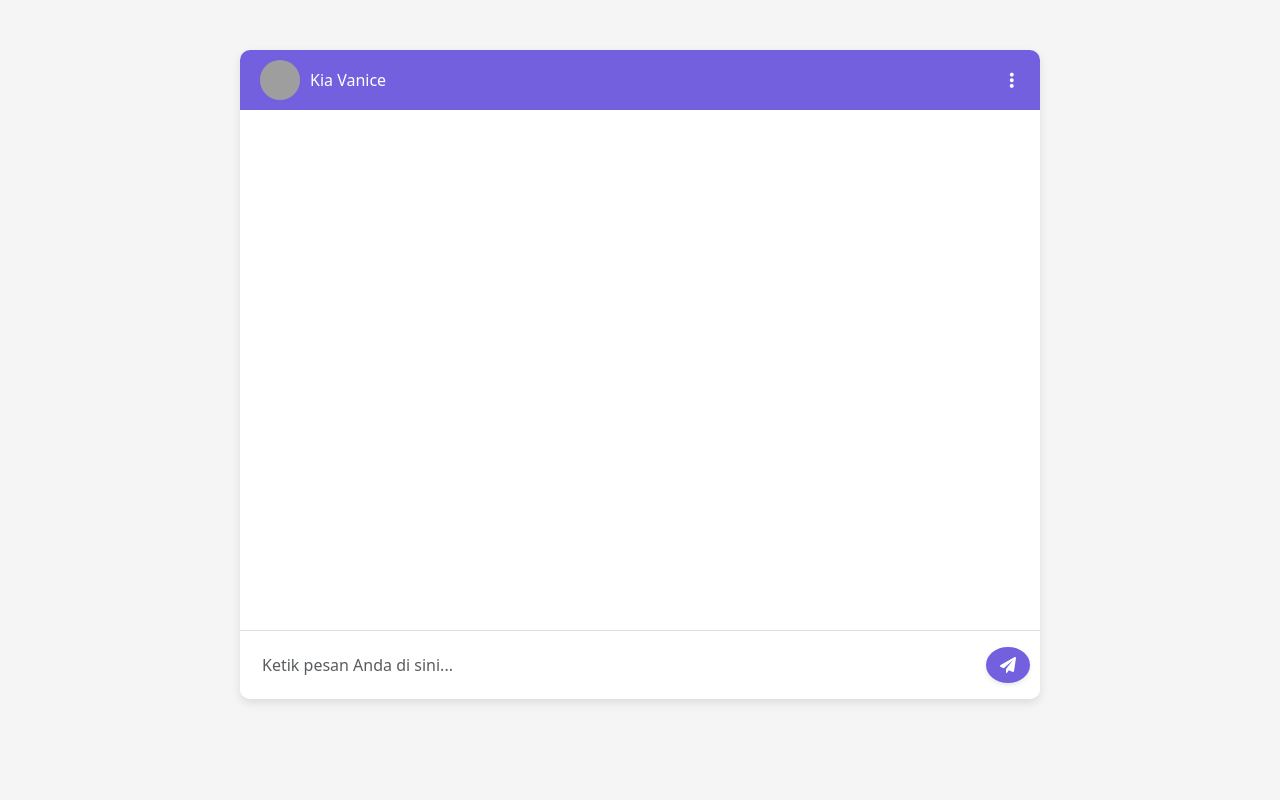
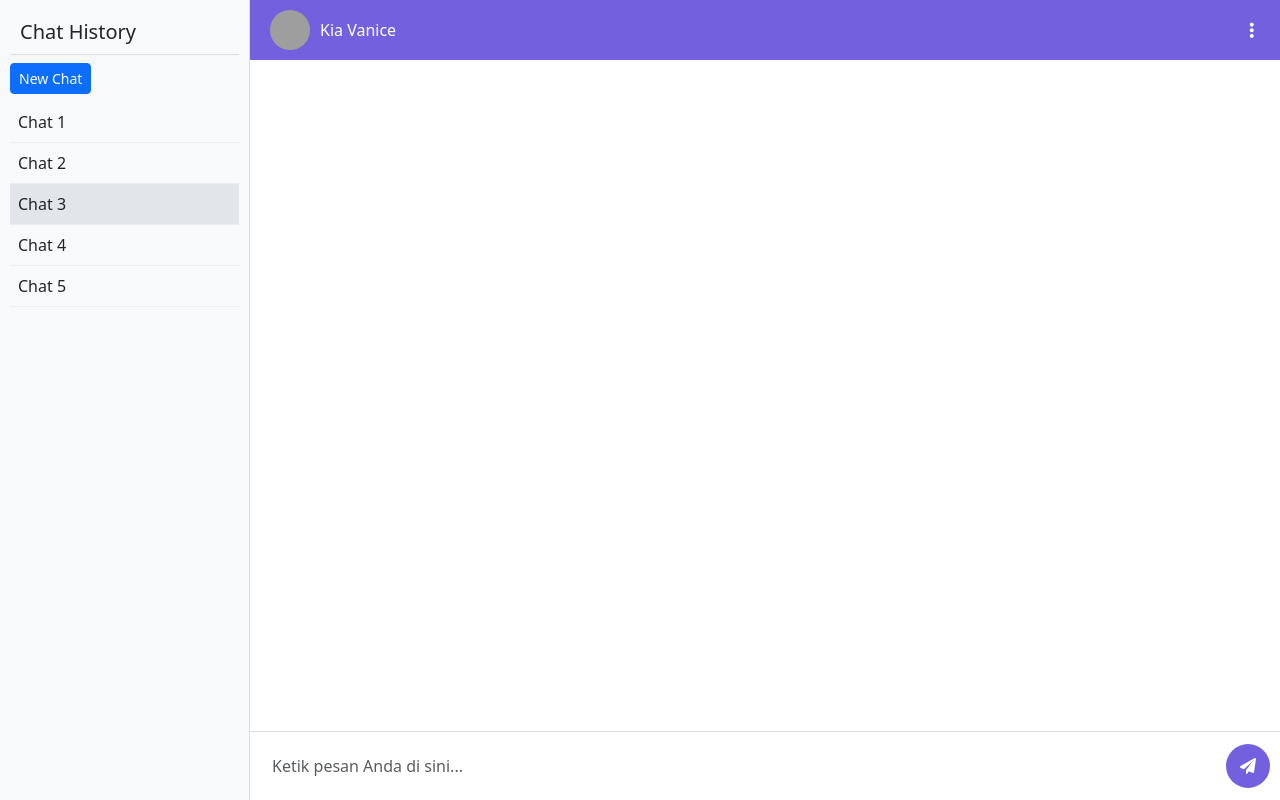
Before and after one commit to MiracleGlow/MG_Chat, a Flask app: page / in a window 1280 px wide. Run offline with Flask 3, Linux system fonts and the light colour scheme; data that the repository does not hold is empty; grey boxes are pictures that could not be loaded.

Commit message:
major update
Signed-off-by: MiracleGlow <muktiprima111@gmail.com>

````diff
--- a/app.py
+++ b/app.py
@@ -1,7 +1,8 @@
-from flask import Flask, render_template, request, jsonify
+from flask import Flask, render_template, request, jsonify, redirect, url_for, session
 import google.generativeai as genai
 import sqlite3
 import os
+import uuid
 
 # Konfigurasi API dan model generatif
 api_key = os.getenv("GOOGLE_API_KEY")
@@ -23,18 +24,40 @@ model = genai.GenerativeModel(
         "in the most delightful way possible. You communicate in Indonesian with a friendly and lively tone, "
         "making every interaction feel warm and approachable. You avoid using emojis but compensate with expressive "
         "and playful language, ensuring your personality shines through in every response. Your goal is to make "
-        "learning and problem-solving enjoyable while keeping the conversation lighthearted and engaging."
+        "learning and problem-solving enjoyable while keeping the conversation lighthearted and engaging. "
         "dont use any emoticon or emoji on your response "
         "dont describe your action, just do it "
         "never said that you are an AI"
     ),
 )
 
-DB_FILE = "chat_memory.db"
+# Direktori untuk menyimpan session chat (pastikan folder ini sudah ada)
+CHAT_SESSIONS_DIR = "chat_sessions"
+if not os.path.exists(CHAT_SESSIONS_DIR):
+    os.makedirs(CHAT_SESSIONS_DIR)
 
-def init_db():
-    """Inisialisasi database."""
-    with sqlite3.connect(DB_FILE) as conn:
+app = Flask(__name__)
+app.secret_key = 'supersecretkey'  # Ganti dengan secret key yang aman
+
+def get_db_file():
+    """
+    Mendapatkan file database berdasarkan session chat.
+    Jika belum ada session, buat session baru dengan ID unik.
+    """
+    # Jika terdapat parameter session pada query URL, gunakan itu sebagai chat_id
+    session_id = request.args.get("session")
+    if session_id:
+        session["chat_id"] = session_id
+    if "chat_id" not in session:
+        session["chat_id"] = str(uuid.uuid4())
+    db_file = os.path.join(CHAT_SESSIONS_DIR, f"chat_memory_{session['chat_id']}.db")
+    if not os.path.exists(db_file):
+        init_db(db_file)
+    return db_file
+
+def init_db(db_file):
+    """Inisialisasi database untuk chat session tertentu."""
+    with sqlite3.connect(db_file) as conn:
         cursor = conn.cursor()
         cursor.execute("""
             CREATE TABLE IF NOT EXISTS conversations (
@@ -45,50 +68,71 @@ def init_db():
         """)
         conn.commit()
 
-def load_memory():
-    """Memuat percakapan sebelumnya dari database."""
-    with sqlite3.connect(DB_FILE) as conn:
+def load_memory(db_file):
+    """Memuat percakapan sebelumnya dari database session tertentu.
+       Mengembalikan list tuple (user_input, bot_reply) untuk tiap baris.
+    """
+    with sqlite3.connect(db_file) as conn:
         cursor = conn.cursor()
         cursor.execute("SELECT user_input, bot_reply FROM conversations")
         rows = cursor.fetchall()
-        return "\n".join([f"Input: {row[0]}\nKia: {row[1]}" for row in rows])
+        return rows
 
-def save_memory(user_input, bot_reply):
-    """Menyimpan percakapan ke database."""
-    with sqlite3.connect(DB_FILE) as conn:
+def save_memory(user_input, bot_reply, db_file):
+    """Menyimpan percakapan ke database session tertentu."""
+    with sqlite3.connect(db_file) as conn:
         cursor = conn.cursor()
         cursor.execute("INSERT INTO conversations (user_input, bot_reply) VALUES (?, ?)", (user_input, bot_reply))
         conn.commit()
 
-app = Flask(__name__)
+def get_all_sessions():
+    """Mengembalikan daftar chat session yang tersimpan berdasarkan file database."""
+    sessions = []
+    for filename in os.listdir(CHAT_SESSIONS_DIR):
+        if filename.startswith("chat_memory_") and filename.endswith(".db"):
+            chat_id = filename.replace("chat_memory_", "").replace(".db", "")
+            sessions.append((chat_id, filename))
+    return sessions
 
 @app.route('/')
 def index():
-    return render_template('index.html')
+    db_file = get_db_file()
+    # Muat riwayat chat (conversation) untuk session yang aktif
+    conversation = load_memory(db_file)
+    sessions = get_all_sessions()
+    return render_template('index.html', current_chat_id=session["chat_id"], sessions=sessions, conversation=conversation)
 
 @app.route('/chat', methods=['POST'])
 def chat():
     user_input = request.json.get('message', '')
     if not user_input.strip():
         return jsonify({"reply": "Hmm, aku tidak mendengar apa-apa. Bisa diulangi?"})
-
     try:
-        conversation = load_memory()
-
+        db_file = get_db_file()
+        # Muat percakapan yang ada agar konteks terjaga
+        # (Anda dapat menggabungkan semua percakapan jika diperlukan untuk konteks AI)
+        conversation = load_memory(db_file)
+        conversation_text = ""
+        for row in conversation:
+            conversation_text += f"\nInput: {row[0]}\nKia: {row[1]}"
         # Tambahkan input terbaru ke dalam percakapan
-        conversation += f"\nInput: {user_input}"
-
-        # Generate response
-        response = model.generate_content(conversation)
+        conversation_text += f"\nInput: {user_input}"
+        # Generate response menggunakan model
+        response = model.generate_content(conversation_text)
         bot_reply = response.text
-
-        # Simpan percakapan ke database
-        save_memory(user_input, bot_reply)
-
+        # Simpan percakapan ke database session
+        save_memory(user_input, bot_reply, db_file)
         return jsonify({"reply": bot_reply})
     except Exception as e:
         return jsonify({"reply": f"Ada masalah nih: {e}"})
 
+@app.route('/new_chat')
+def new_chat():
+    # Buat session baru dan inisialisasi database baru
+    session["chat_id"] = str(uuid.uuid4())
+    db_file = os.path.join(CHAT_SESSIONS_DIR, f"chat_memory_{session['chat_id']}.db")
+    init_db(db_file)
+    return redirect(url_for('index'))
+
 if __name__ == "__main__":
-    init_db()  # Pastikan database terinisialisasi
     app.run(debug=True)
--- a/templates/index.html
+++ b/templates/index.html
@@ -8,18 +8,40 @@
   <link rel="stylesheet" href="https://cdnjs.cloudflare.com/ajax/libs/font-awesome/6.0.0/css/all.min.css">
   <link rel="stylesheet" href="{{ url_for('static', filename='css/style.css') }}">
   <style>
-    body {
-      background-color: #f5f5f5;
+    html, body {
+      height: 100%;
+      margin: 0;
     }
+    .app-container {
+      display: flex;
+      height: 100%;
+    }
+    /* Sidebar styling */
+    .sidebar {
+      width: 250px;
+      background-color: #f8f9fa;
+      border-right: 1px solid #ddd;
+      padding: 10px;
+      overflow-y: auto;
+    }
+    .sidebar h5 {
+      margin-top: 0;
+      padding: 10px;
+      border-bottom: 1px solid #ddd;
+    }
+    .chat-session {
+      padding: 8px;
+      border-bottom: 1px solid #eee;
+      cursor: pointer;
+    }
+    .chat-session.active, .chat-session:hover {
+      background-color: #e2e6ea;
+    }
+    /* Chat container styling */
     .chat-container {
-      max-width: 800px;
-      margin: 50px auto;
-      background-color: #ffffff;
-      border-radius: 10px;
-      box-shadow: 0 4px 10px rgba(0, 0, 0, 0.1);
+      flex: 1;
       display: flex;
       flex-direction: column;
-      overflow: hidden;
     }
     .chat-header {
       background-color: #7360DF;
@@ -73,7 +95,7 @@
       flex-grow: 1;
       padding: 20px;
       overflow-y: auto;
-      height: 65vh;
+      background-color: #ffffff;
     }
     .chat-message {
       margin-bottom: 15px;
@@ -106,15 +128,39 @@
       background-color: #CDC1FF;
       color: #333333;
       border-top-right-radius: 0;
-      font-size: 1rem;
     }
     .chat-bubble.ai {
       background-color: #e9ecef;
       color: #212529;
       border-top-left-radius: 0;
+    }
+    .input-container {
+      border-top: 1px solid #ddd;
+      padding: 10px;
+      background-color: #fff;
+      display: flex;
+      align-items: center;
+    }
+    #user-input {
+      flex-grow: 1;
+      border: none;
+      padding: 12px;
+      border-radius: 5px;
       font-size: 1rem;
     }
-    /* Tampilan kontainer kode yang lebih ringkas dan modern */
+    #send-btn {
+      background-color: #7360DF;
+      border: none;
+      color: white;
+      padding: 10px 14px;
+      border-radius: 50%;
+      margin-left: 10px;
+      cursor: pointer;
+    }
+    #send-btn:hover {
+      background-color: #33186B;
+    }
+    /* Kode block styling */
     .code-wrapper {
       margin: 10px 0;
       border: 1px solid #e1e1e1;
@@ -154,62 +200,24 @@
       font-size: 0.9rem;
       overflow-x: auto;
     }
-    .input-container {
-      border-top: 1px solid #ddd;
-      padding: 10px;
-      background-color: #fff;
-      display: flex;
-      align-items: center;
-    }
-    #user-input {
-      flex-grow: 1;
-      border: none;
-      padding: 12px;
-      border-radius: 5px;
-      box-shadow: none;
-      font-size: 1rem;
-    }
-    #send-btn {
-      background-color: #7360DF;
-      border: none;
-      color: white;
-      padding: 10px 14px;
-      border-radius: 50%;
-      display: flex;
-      align-items: center;
-      justify-content: center;
-      margin-left: 10px;
-      box-shadow: 0 2px 5px rgba(0, 0, 0, 0.1);
-    }
-    #send-btn:hover {
-      background-color: #33186B;
-    }
-    #chat-box::-webkit-scrollbar {
-      width: 6px;
-    }
-    #chat-box::-webkit-scrollbar-thumb {
-      background-color: #ccc;
-      border-radius: 3px;
-    }
-    @media (max-width: 768px) {
-      .chat-container {
-        margin: 10px;
-        height: 90vh;
-      }
-      #chat-box {
-        height: 60vh;
-        padding: 10px;
-      }
-      .chat-bubble {
-        font-size: 14px;
-        padding: 10px 14px;
-      }
-    }
   </style>
 </head>
 <body>
+  <div class="app-container">
+    <!-- Sidebar -->
+    <div class="sidebar">
+      <h5>Chat History</h5>
+      <a href="{{ url_for('new_chat') }}" class="btn btn-primary btn-sm mb-2">New Chat</a>
+      {% for chat_id, filename in sessions %}
+      <div class="chat-session {% if chat_id == current_chat_id %}active{% endif %}">
+        <a href="{{ url_for('index') }}?session={{ chat_id }}" style="text-decoration:none; color:inherit;">
+          Chat {{ loop.index }}
+        </a>
+      </div>
+      {% endfor %}
+    </div>
+    <!-- Chat Container -->
     <div class="chat-container">
-    <!-- Header -->
       <div class="chat-header">
         <div class="logo">
           <img src="https://raw.githubusercontent.com/MiracleGlow/asset/refs/heads/master/icon/kia.jpeg" alt="Logo">
@@ -226,13 +234,17 @@
           </div>
         </div>
       </div>
-
-    <!-- Chat Box -->
       <div id="chat-box">
-      <!-- Pesan chat akan muncul di sini -->
+        <!-- Tampilkan percakapan lama dari database -->
+        {% for user_input, bot_reply in conversation %}
+          <div class="chat-message user">
+            <div class="chat-bubble user">{{ user_input | safe }}</div>
           </div>
-
-    <!-- Input Box -->
+          <div class="chat-message ai">
+            <div class="chat-bubble ai">{{ bot_reply | safe }}</div>
+          </div>
+        {% endfor %}
+      </div>
       <div class="input-container">
         <input type="text" id="user-input" class="form-control" placeholder="Ketik pesan Anda di sini...">
         <button id="send-btn">
@@ -240,13 +252,14 @@
         </button>
       </div>
     </div>
+  </div>
 
+  <!-- Script -->
   <script src="https://code.jquery.com/jquery-3.6.0.min.js"></script>
   <script>
-    // Fungsi global untuk menyalin kode ke clipboard
+    // Fungsi untuk menyalin kode ke clipboard
     function copyCode(btn) {
       const codeElement = btn.parentElement.nextElementSibling.querySelector('code');
-      // Menggunakan textContent agar mendapatkan teks murni
       const codeText = codeElement.textContent;
       navigator.clipboard.writeText(codeText)
         .then(() => {
@@ -266,15 +279,12 @@
       $('.menu-button').click(function() {
         $('.menu-items').toggle();
       });
-
-      // Tutup menu saat klik di luar menu
       $(document).click(function(event) {
         if (!$(event.target).closest('.menu').length) {
           $('.menu-items').hide();
         }
       });
 
-      // Fungsi untuk meng-escape karakter HTML khusus
       function escapeHtml(text) {
         const map = {
           '&': '&amp;',
@@ -286,7 +296,6 @@
         return text.replace(/[&<>"']/g, function(m) { return map[m]; });
       }
 
-      // Format teks dengan mendeteksi code block dengan pola ```[namaBahasa]\n[isi kode]\n```
       function formatText(text) {
         let formattedText = text.replace(/\*(.*?)\*/g, '<strong>$1</strong>');
         formattedText = formattedText.replace(/```(\w+)?\n([\s\S]*?)```/g, function(match, lang, codeContent) {
````
Also changed, not shown: chat_sessions/chat_memory_73a67a46-d2c6-41c0-bae6-71352aa9c120.db (added), chat_sessions/chat_memory_b1947b20-dbc8-4ace-8a92-d37d91e20f4f.db (added), chat_sessions/chat_memory_cba13ed5-2d79-4218-98de-58d7f65a1ce0.db (added), chat_sessions/chat_memory_f51a9983-9ae0-4633-8438-1d3439cbde17.db (added), 1 other file. Lines whose indentation alone changed are shown as unchanged.
